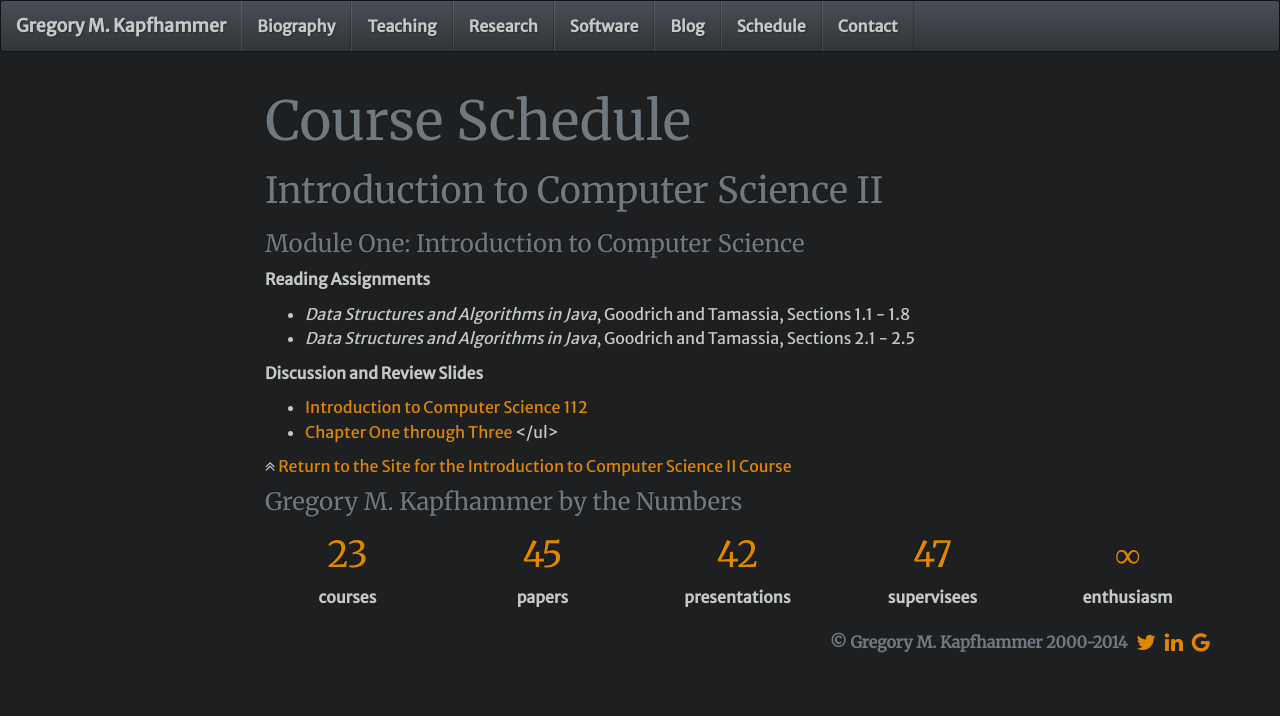
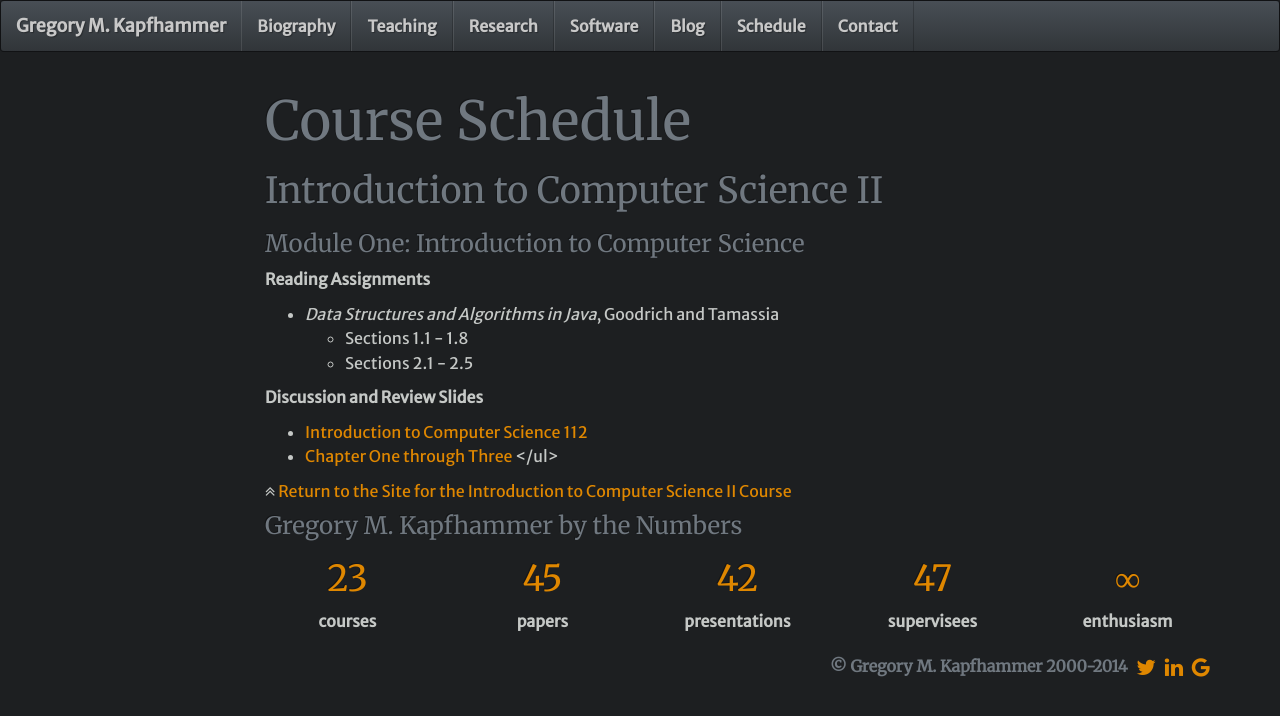
Before and after one commit to geerc/www, a Jekyll site: the page built from gkapfham/teaching/cs112S2014/schedule.md, in a window 1280 px wide. Shown: the top 716 px of the page. Built offline with Jekyll 4.4.1, drawn with Linux system fonts in a browser that asks for light colours; nearby versions of some CDN libraries; Markdown is read by kramdown in place of the engine named in the settings; comment, search, counter and statistics services are not loaded.

Commit message:
Changed the formatting for the list of reading assignments in cs 112.

```diff
--- a/gkapfham/teaching/cs112S2014/schedule.md
+++ b/gkapfham/teaching/cs112S2014/schedule.md
@@ -19,8 +19,9 @@ backup: ../../../
 
 **Reading Assignments**
 
-- <em>Data Structures and Algorithms in Java</em>, Goodrich and Tamassia, Sections 1.1 - 1.8
-- <em>Data Structures and Algorithms in Java</em>, Goodrich and Tamassia, Sections 2.1 - 2.5
+- <em>Data Structures and Algorithms in Java</em>, Goodrich and Tamassia
+    - Sections 1.1 - 1.8
+    - Sections 2.1 - 2.5
 
 **Discussion and Review Slides**
 
```
